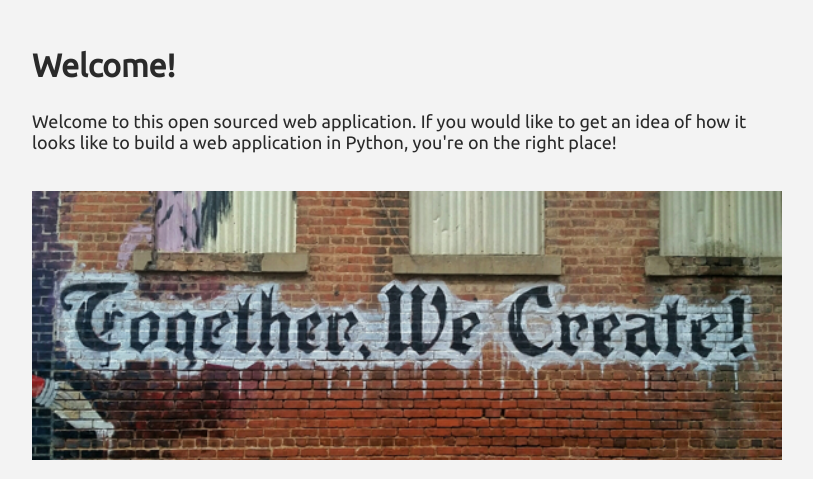
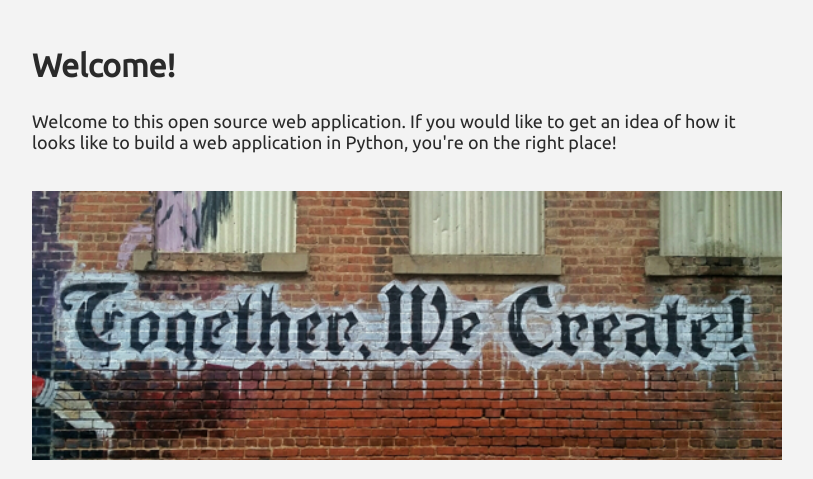
Before and after one commit to SimonDanielV/whattheflask, a Flask app: page / in a window 1280 px wide. Shown: the part 53-532 px from the top of the page, without its empty margins (233-1046 px from the left). Run offline with Flask 2, Linux system fonts and the light colour scheme.

Commit message:
typo fix

```diff
--- a/web/templates/home.html
+++ b/web/templates/home.html
@@ -10,7 +10,7 @@
       {% block content %}
       <div class="content">
         <h2 class = "subtitle"> Welcome! </h2>
-          <p> Welcome to this open sourced web application. If you would like
+          <p> Welcome to this open source web application. If you would like
             to get an idea of how it looks like to build a web application in
             Python, you're on the right place!</p>
         <img src="/static/images/home-main.png">
```
